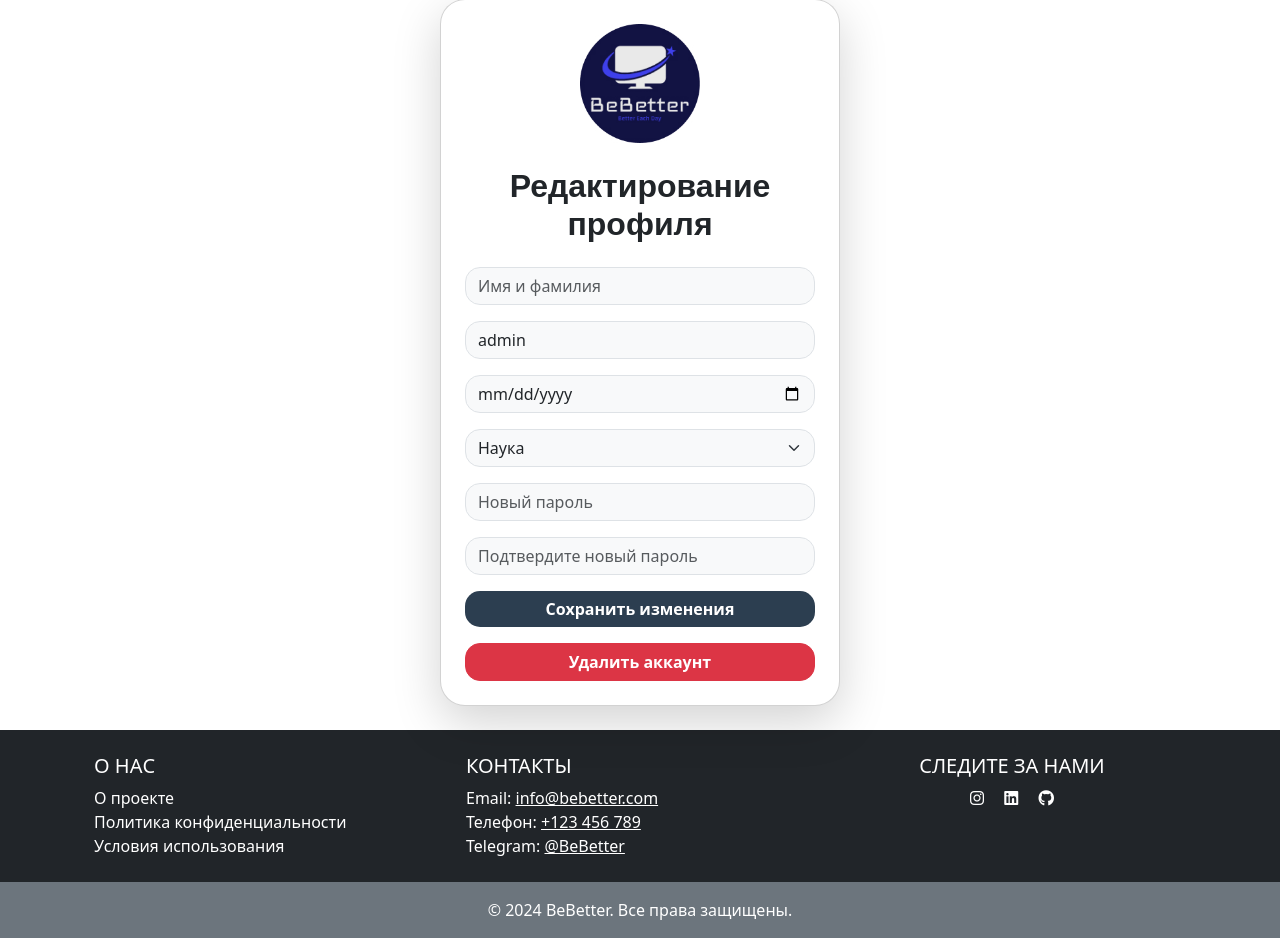
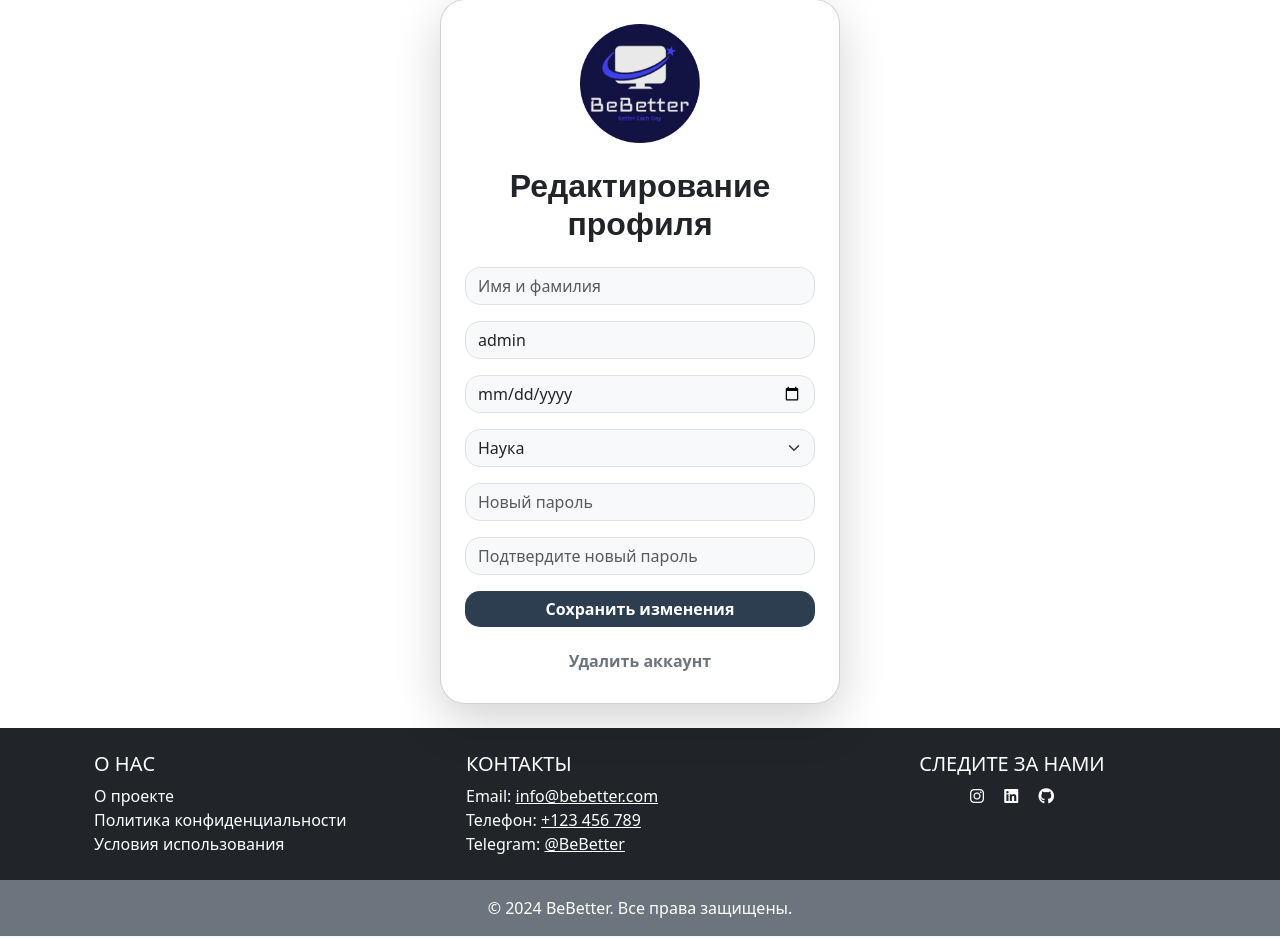
Before and after one commit to amirymax/BeBetter, a Django app: page /update_user/ in a window 1280 px wide. Shown: the part 91-1029 px from the top of the page. Run offline with Django 4.2, Linux system fonts and the light colour scheme; a user stored in the database is signed in; data comes from the database, SQL or seed files in the repository; both versions use the stored data as it was after the commit; some libraries are stand-ins or nearby versions.

Commit message:
сделал кнопку удалить аккаунт менее заметным, а также теперь модальное окно предупреждения выводится при удалении аккаунта

```diff
--- a/accounts/templates/delete_account.html
+++ b/accounts/templates/delete_account.html
@@ -40,7 +40,7 @@
             </button>
         </form>
         <div class="text-center mt-3">
-            <a href="{% url 'update_user' %}" class="btn btn-secondary" style="border-radius: 15px;">Отмена</a>
+            <a href="{% url 'update_user' %}" class="btn btn-success w-100" style="border-radius: 15px;">Отмена</a>
         </div>
     </div>
 </div>
--- a/accounts/templates/update_user.html
+++ b/accounts/templates/update_user.html
@@ -99,9 +99,10 @@
         </form>
         <!-- delete account button -->
         <div class="text-center mt-3">
-            <a href="/delete_account/" class="btn btn-danger w-100" style="border-radius: 15px; font-weight: bold;">Удалить аккаунт</a>
+            <button type="button" class="btn btn-outline-secondary" data-bs-toggle="modal" data-bs-target="#confirmDeleteModal" style="border-radius: 15px; border: none; font-weight: bold;">Удалить аккаунт</button>
         </div>
 
+    </div>
     <!-- Модальное окно -->
     <div class="modal fade" id="confirmDeleteModal" tabindex="-1" aria-labelledby="confirmDeleteLabel" aria-hidden="true">
         <div class="modal-dialog">
@@ -115,8 +116,7 @@
                 </div>
                 <div class="modal-footer">
                     <button type="button" class="btn btn-secondary" data-bs-dismiss="modal">Отмена</button>
-                <a href="/delete_account/" class="btn btn-danger">Удалить</a>
-            </div>
+                    <a href="/delete_account/" class="btn btn-primary">Удалить</a>
                 </div>
             </div>
         </div>
```
Also changed, not shown: db.sqlite3. Lines whose indentation alone changed are shown as unchanged.
